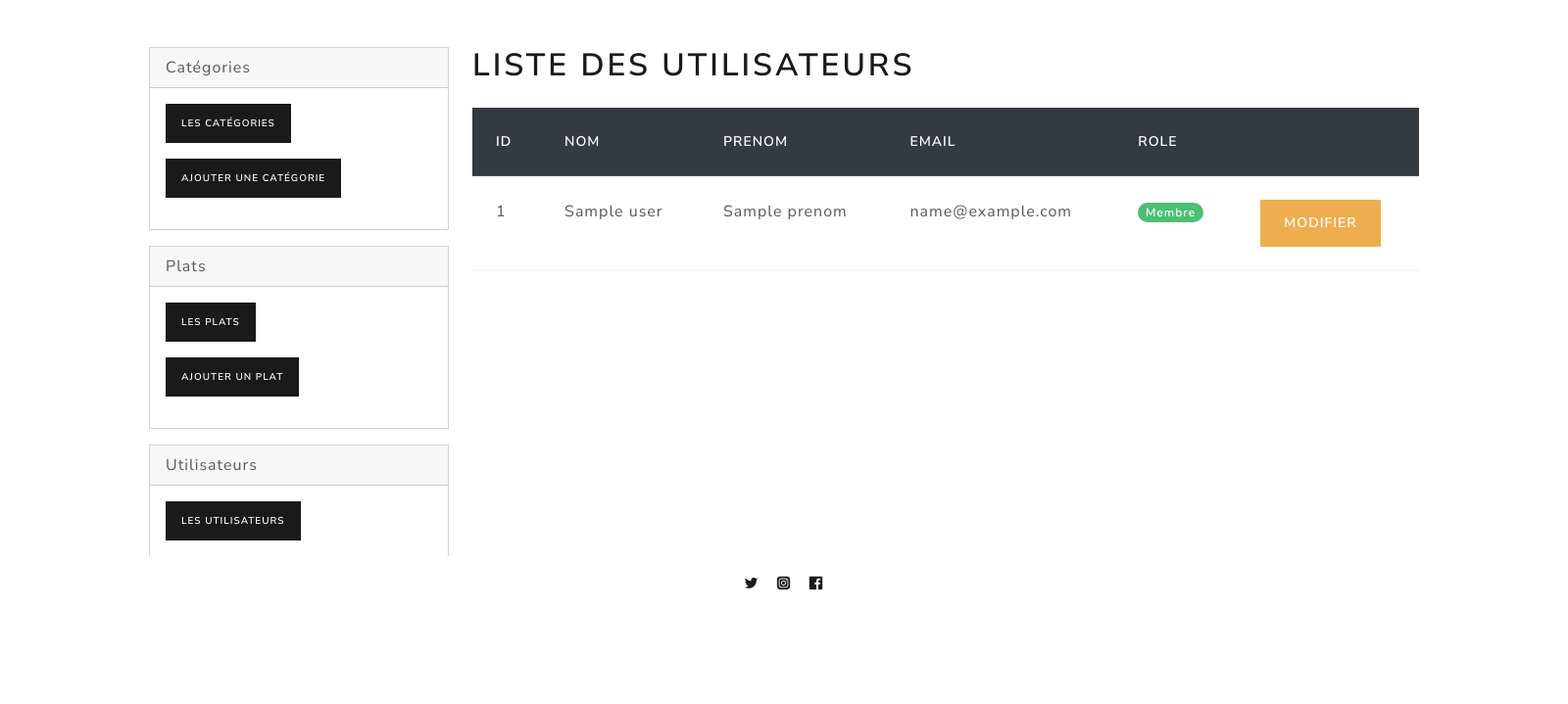
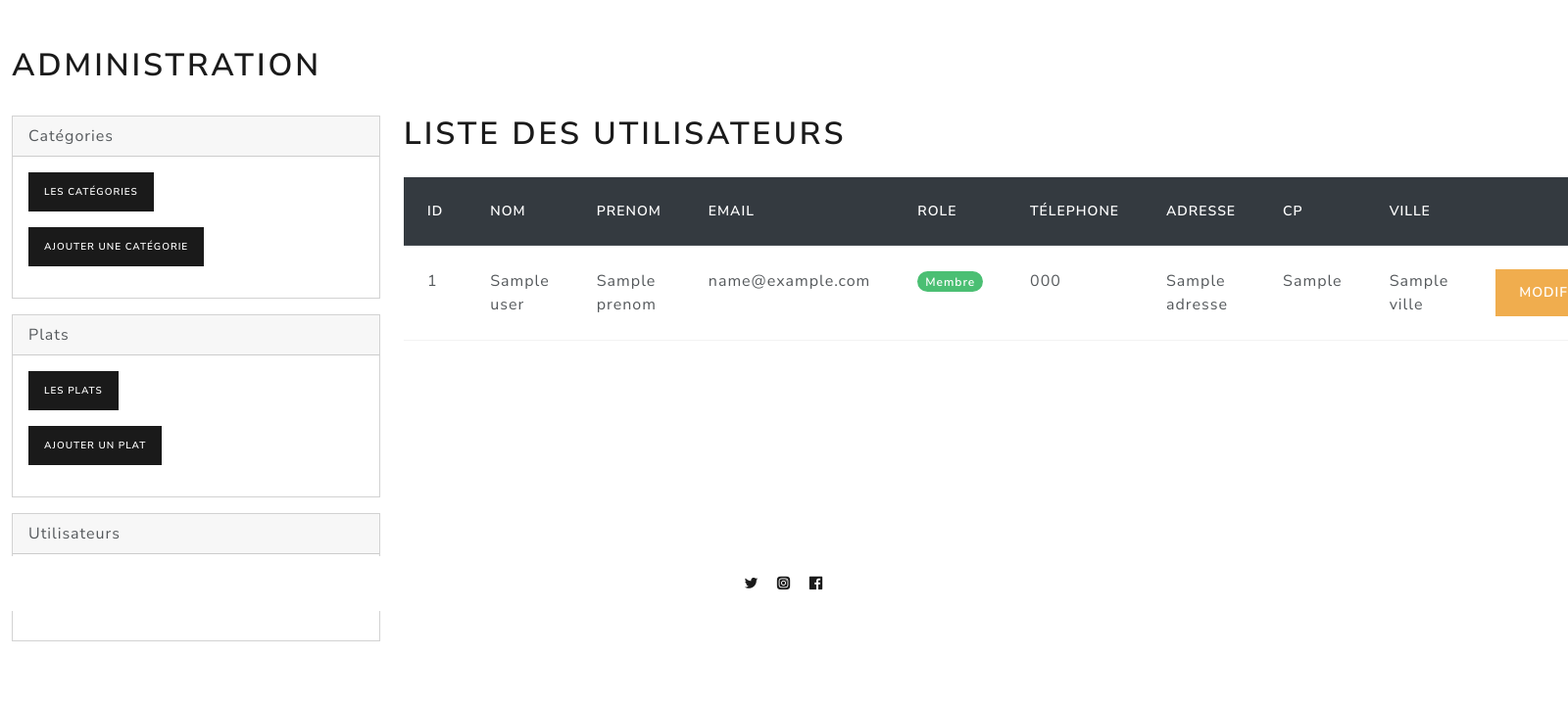
Before and after one commit to SabrarLucas/theDistrict, a Symfony app: template templates/admin/users/index.html.twig in a window 1600 px wide; the page is wider, and only the part inside the window is pictured. Shown: the part 176-895 px from the top of that part at 98% size. Before the commit the page ends 779 px from the top of that part, so only its background shows below. Run offline with Twig, Linux system fonts and the light colour scheme; the template is opened without the code that fills it: most values are stand-ins (such as "Sample title", 1, 10 or a date in 2020); some libraries are stand-ins or nearby versions.

Commit message:
amelioration affichage

```diff
--- a/src/Controller/PanierController.php
+++ b/src/Controller/PanierController.php
@@ -126,6 +126,6 @@
         $manager->persist($detail);
         $manager->flush();
 
-        return $this->render('pages/panier/payer.html.twig');
+        return $this->redirectToRoute('commande');
     }
 }
--- a/templates/admin/categories/index.html.twig
+++ b/templates/admin/categories/index.html.twig
@@ -3,8 +3,9 @@
 {% block title %}Liste des categories{% endblock %}
 
 {% block body %}
-<div class="container mt-4 mb-5">
+<div class="container-fluid mt-4 mb-5">
     <div class="row">
+        <h1 class="mt-4">Administration</h1>
         {% include "partials/_adminnav.html.twig" %}
         <main class="col-9">
             <h1 class="mt-4">Liste des categories</h1>
--- a/templates/admin/index.html.twig
+++ b/templates/admin/index.html.twig
@@ -3,7 +3,7 @@
 {% block title %}Admin{% endblock %}
 
 {% block body %}
-    <div class="container mt-4 mb-5">
+    <div class="container-fluid mt-4 mb-5">
         <div class="row">
             <h1 class="mt-4">Administration</h1>
             {% include "partials/_adminnav.html.twig" %}
--- a/templates/admin/plats/index.html.twig
+++ b/templates/admin/plats/index.html.twig
@@ -3,8 +3,9 @@
 {% block title %}Liste plats{% endblock %}
 
 {% block body %}
-<div class="container mt-4 mb-5">
+<div class="container-fluid mt-4 mb-5">
     <div class="row">
+        <h1 class="mt-4">Administration</h1>
         {% include "partials/_adminnav.html.twig" %}
         <main class="col-9">
             <h1 class="mt-4">Liste des plats</h1>
--- a/templates/admin/users/index.html.twig
+++ b/templates/admin/users/index.html.twig
@@ -4,8 +4,9 @@
 {% endblock %}
 
 {% block body %}
-    <div class="container mt-4 mb-5">
+    <div class="container-fluid mt-4 mb-5">
         <div class="row">
+            <h1 class="mt-4">Administration</h1>
             {% include "partials/_adminnav.html.twig" %}
             <main class="col-9">
                 <h1 class="mt-4">Liste des utilisateurs</h1>
@@ -22,6 +23,10 @@
                             <th scope="col">Prenom</th>
                             <th scope="col">Email</th>
                             <th scope="col">Role</th>
+                            <th scope="col">Télephone</th>
+                            <th scope="col">Adresse</th>
+                            <th scope="col">CP</th>
+                            <th scope="col">Ville</th>
                             <th></th>
                         </tr>
                     </thead>
@@ -44,6 +49,10 @@
                                         <span class="badge rounded-pill bg-{{ color }}">{{ name }}</span>
                                     {% endfor %}
                                 </td>
+                                <td>{{ user.telephone }}</td>
+                                <td>{{ user.adresse }}</td>
+                                <td>{{ user.cp }}</td>
+                                <td>{{ user.ville }}</td>
                                 <td><a href="{{ path('admin_user_edit', {id: user.id}) }}" class="btn btn-warning">Modifier</a></td>
                             </tr>
                         {% endfor %}
--- a/templates/pages/commande/index.html.twig
+++ b/templates/pages/commande/index.html.twig
@@ -7,7 +7,7 @@
         <h1 class="mt-4">Mes commandes</h1>
         <table class="table table-hover mt-4">
             <thead>
-                <tr>
+                <tr class="table-dark">
                     <th scope="col">Date de la commande</th>
                     <th scope="col">Total (en €)</th>
                     <th scope="col">Etat de la commande</th>
@@ -33,7 +33,7 @@
                             Livrée
                         {% endif %}
                     </td>
-                    <td><a href="{{ path('commande.detail', {id: commande.id}) }}" class="btn btn-secondary">Détail</a></td>
+                    <td><a href="{{ path('commande.detail', {id: commande.id}) }}" class="btn btn-dark">Détail</a></td>
                 </tr>
             {% endfor %}
             </tbody>
```
Also changed, not shown: templates/pages/panier/panier.html.twig (+5 -4 lines).
